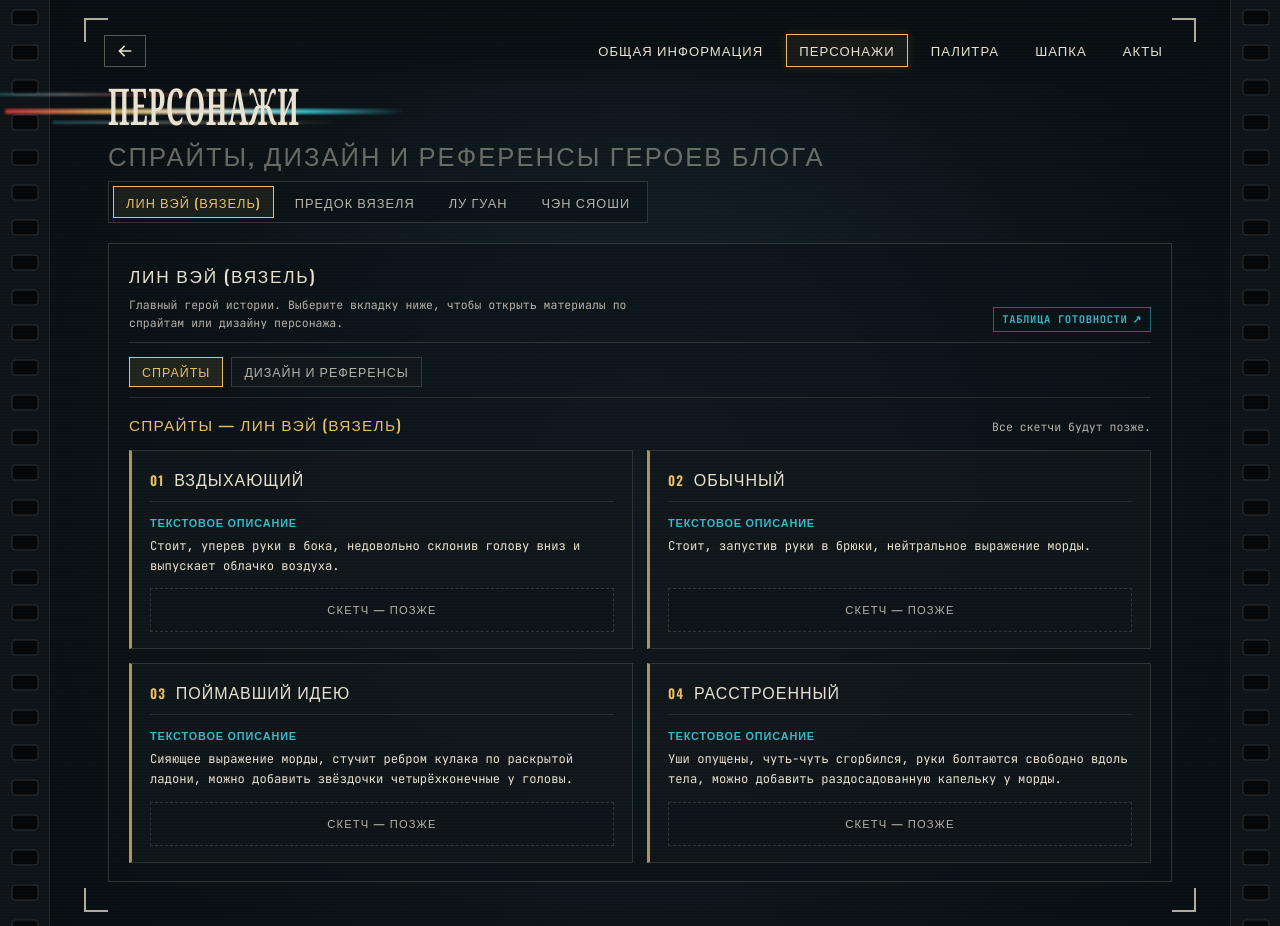
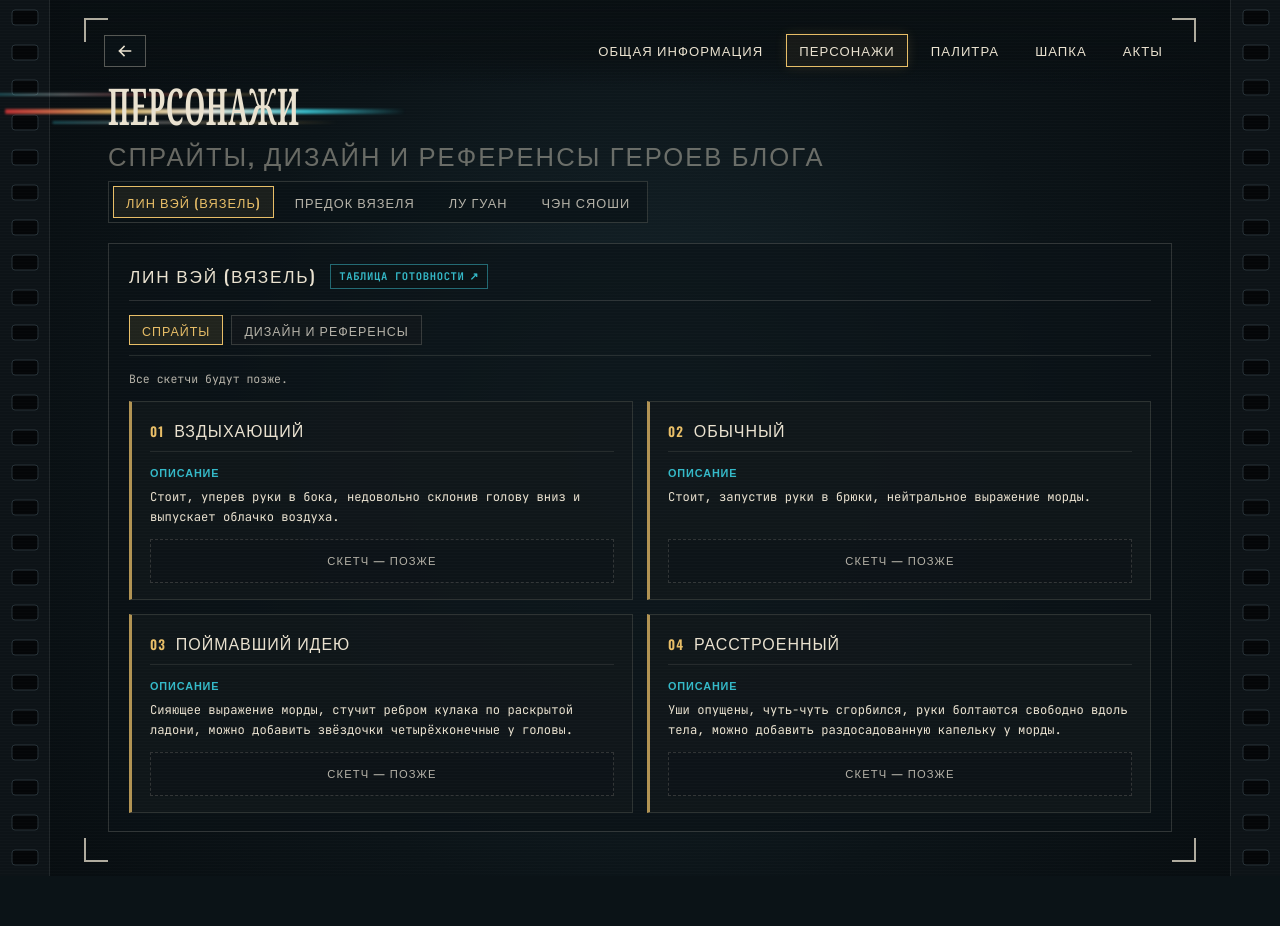
Before and after one commit to ledetav/crownvetch, a React (Vite) app: page /tz/blog/characters in a window 1280 px wide. After the commit the page ends 876 px from the top, so only its background shows below. Built offline with nearby package versions, Linux system fonts and the light colour scheme.

Commit message:
style(characters): remove sprite heading and character summary, place readiness link beside name

```diff
--- a/src/components/tz/BlogCharacterSpritesList.tsx
+++ b/src/components/tz/BlogCharacterSpritesList.tsx
@@ -45,10 +45,7 @@ export function BlogCharacterSpritesList({
 
   return (
     <div className="blog-character-sprites" aria-label={heading}>
-      <div className="blog-character-sprites__head">
-        <h3 className="blog-character-stub__heading">{heading}</h3>
-        {note && <p className="blog-character-sprites__note">{note}</p>}
-      </div>
+      {note && <p className="blog-character-sprites__note">{note}</p>}
 
       <ol className="blog-character-sprites__grid">
         {sprites.map((sprite, index) => {
@@ -61,7 +58,7 @@ export function BlogCharacterSpritesList({
               </div>
 
               <div className="blog-sprite-card__body">
-                <span className="blog-sprite-card__label">Текстовое описание</span>
+                <span className="blog-sprite-card__label">Описание</span>
                 <p className="blog-sprite-card__desc">{sprite.description}</p>
               </div>
 
--- a/src/components/tz/BlogCharactersSection.tsx
+++ b/src/components/tz/BlogCharactersSection.tsx
@@ -165,13 +165,10 @@ export function BlogCharactersSection() {
           className="blog-readiness-panel blog-character-panel"
           aria-labelledby="blog-character-heading"
         >
-          <div className="blog-readiness-head">
-            <div className="blog-panel-head">
-              <h2 id="blog-character-heading" className="dossier-bio__heading">
-                {activeCharacter.heading}
-              </h2>
-              <p className="blog-panel-lead">{activeCharacter.summary}</p>
-            </div>
+          <div className="blog-readiness-head blog-character-head">
+            <h2 id="blog-character-heading" className="dossier-bio__heading">
+              {activeCharacter.heading}
+            </h2>
 
             <Link to="/tz/blog/overview#readiness" className="blog-tz-link">
               <span>Таблица готовности</span>
--- a/src/styles/darkroomHero.css
+++ b/src/styles/darkroomHero.css
@@ -2051,19 +2051,18 @@
   color: var(--text-secondary);
 }
 
+/* Шапка карточки персонажа: имя и ссылка на таблицу готовности рядом */
+.blog-character-head {
+  align-items: center;
+  justify-content: flex-start;
+  gap: 10px 14px;
+}
+
 /* Список карточек спрайтов персонажа во вкладке «Спрайты» */
 .blog-character-sprites {
   display: flex;
   flex-direction: column;
-  gap: 14px;
-}
-
-.blog-character-sprites__head {
-  display: flex;
-  align-items: baseline;
-  justify-content: space-between;
-  flex-wrap: wrap;
-  gap: 8px 16px;
+  gap: 12px;
 }
 
 .blog-character-sprites__note {
```
